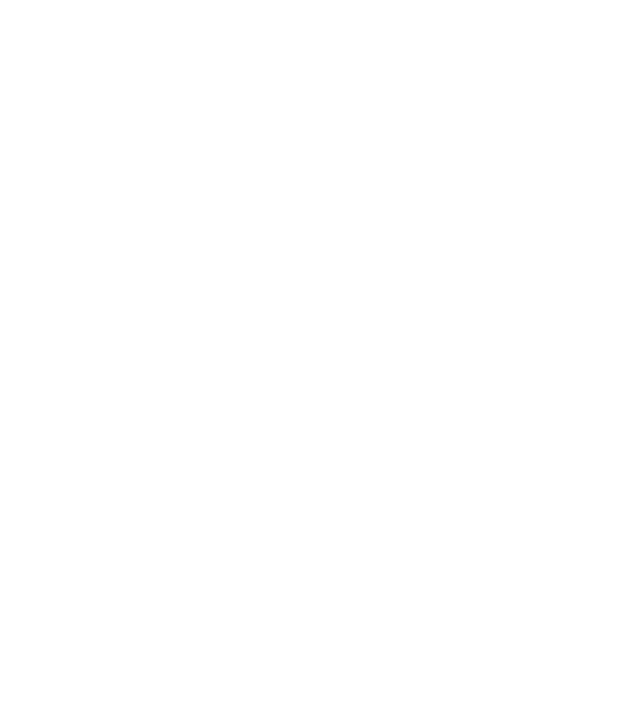
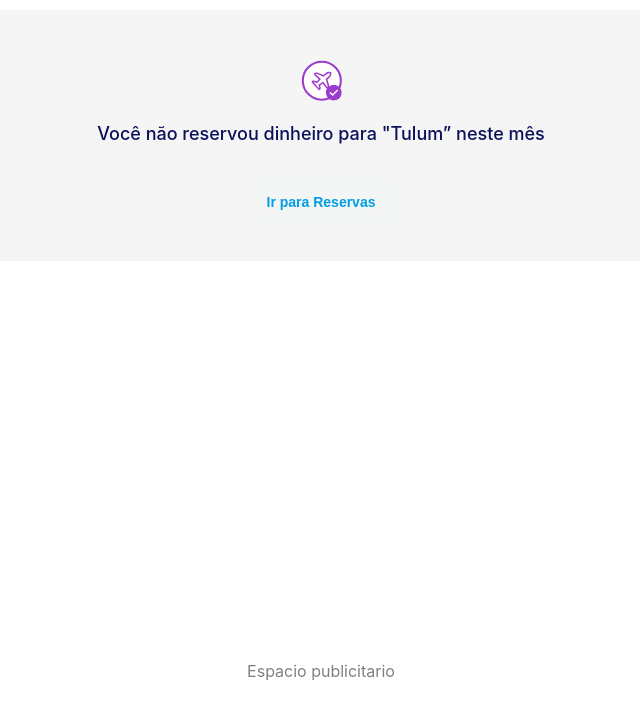
Before and after one commit to GerardoCaceres/frontanimathon, a React (Create React App) app: page / in a window 1280 px wide. Shown: the part 1590-2308 px from the top of the page, without its empty margins (319-959 px from the left). Before the commit the page ends 800 px from the top, so only its background shows below. Built offline with nearby package versions, Linux system fonts and the light colour scheme.

Commit message:
add interceptor observer

```diff
--- a/src/App.js
+++ b/src/App.js
@@ -5,10 +5,11 @@
 function App() {
   return (
     <div className="App">
-      {/* <div className='free'> Espacio publicitario </div> */}
+      <div className='free'> Espacio publicitario </div>
+      <Pot/>
+      <div className='free'> Espacio publicitario </div>
       <Pots/>
-      {/* <div className='free'> Espacio publicitario </div>
-      <Pot/> */}
+      <div className='free'> Espacio publicitario </div>
     </div>
   );
 }
--- a/src/components/Pot/index.js
+++ b/src/components/Pot/index.js
@@ -1,10 +1,13 @@
 
 import AvionBorder from '../icons/avion-border';
 import './style.css';
+import { useInView } from 'react-intersection-observer';
+
 
 function Pot() {
+  const [ref, inView] = useInView({});
   return (
-    <div className="pot">
+    <div  div ref={ref} className={inView ? 'pot pot-animated' : 'pot'}>
       <AvionBorder/>
       <p>Você não reservou dinheiro para "Tulum” neste mês</p>
       <button className='pots-button'>Ir para Reservas</button>
--- a/src/components/Pot/style.css
+++ b/src/components/Pot/style.css
@@ -1,4 +1,8 @@
 /* Estilos generales */
+
+.pot {
+  padding: 50px 20px;
+}
 
 p {
   color: #0B105B;
@@ -7,13 +11,13 @@
   line-height: 22px;
 }
 
-.check {
+.pot-animated  .check {
   animation: rotate 5s forwards;
   transform-origin: center;
   transform: rotate(0deg);
 }
 
-.check-inner {
+.pot-animated  .check-inner {
   animation: fill-avion 1s forwards;
   fill: #9B3ACB;
   animation-delay: 3s;
--- a/src/components/Pots/index.js
+++ b/src/components/Pots/index.js
@@ -5,10 +5,12 @@
 import casa from '../../images/pots/casa.svg';
 import agenda from '../../images/pots/agenda.svg';
 import './style.css';
+import { useInView } from 'react-intersection-observer';
 
 function Pots() {
+  const [ref, inView] = useInView({});
   return (
-    <div className="pots">
+    <div ref={ref} className={inView ? 'pots pots-animated' : 'pots'}>
       <div className="header">
         <div class="coin"></div>
         <Alcancia/>
--- a/src/components/Pots/style.css
+++ b/src/components/Pots/style.css
@@ -1,16 +1,10 @@
-body {
-  background-image: url('../../images/pots/background.svg');
-  background-repeat: no-repeat;
-  background-size: cover;
-  background-position: center;
-  animation-name: wave;
-  animation-duration: 2s;
-  animation-timing-function: ease-in-out;
-  animation-iteration-count: 3;
+.pots-animated, .pot-animated {
+  background: url('../../images/pots/background.svg') no-repeat center/cover;
+  animation: wave 2s ease-in-out 3;
 }
 
 .pots {
-  max-height: 90vh;
+  min-height: 100vh;
   text-align: center;
   padding: 60px 20px;
 }
@@ -29,33 +23,33 @@
  position: relative;
 }
 
-.header .m1 {
+.pots-animated .header .m1 {
   stroke-dasharray: 1000;
   stroke-dashoffset: 1000;
   animation: dash 5s linear forwards;
 }
 
-.header .m2 {
+.pots-animated .header .m2 {
   stroke-dasharray: 1000;
   stroke-dashoffset: 1000;
   animation: dash 5s linear forwards;
 }
 
-.header .m3 {
+.pots-animated .header .m3 {
   stroke-dasharray: 1000;
   stroke-dashoffset: 1000;
   animation-delay: 5s;
   animation: dash 2s linear forwards;
 }
 
-.header .m4 {
+.pots-animated .header .m4 {
   fill: white;
   animation-delay: 20s;
   animation: fill 0.5s linear forwards;
   animation-delay: 1s;
 }
 
-.coin {
+.pots-animated .coin {
   width: 15px;
   height: 15px;
   border-radius: 50%;
@@ -92,7 +86,7 @@
   transition: transform 0.3s ease;
 }
 
-.list li:hover img {
+.pots-animated .list li:hover img {
   animation: bounce 0.5s linear 1 forwards;
 }
 
@@ -130,7 +124,7 @@
   margin: auto;
 }
 
-.pots-button {
+.pots-animated .pots-button, .pot-animated .pots-button {
   background: none;
   border: none;
   color: #009EE3;
```
